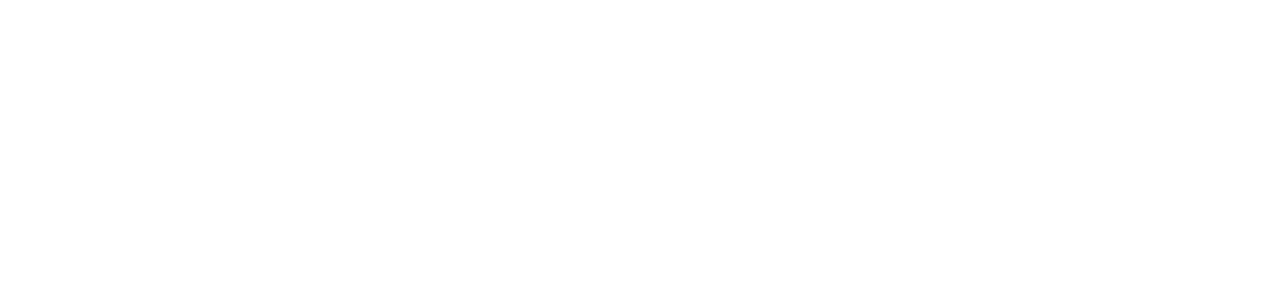
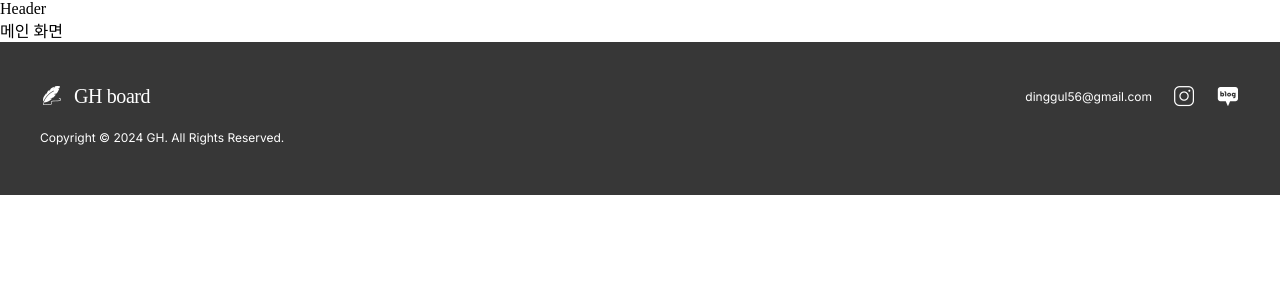
Before and after one commit to gh-56/Spring_Project, a React (Create React App) app in the folder board-front/: page / in a window 1280 px wide. Before the commit this address had no page. Shown: the top 300 px of the page. Built offline with nearby package versions, Linux system fonts and the light colour scheme; a web font is replaced by a local one.

Commit message:
feat: React-Router-Dom SPA 작업업

```diff
--- a/board-front/src/App.tsx
+++ b/board-front/src/App.tsx
@@ -8,6 +8,15 @@
 import InputBox from 'components/InputBox';
 import Footer from 'layouts/Footer';
 import { Route, Routes } from 'react-router-dom';
+import Main from 'Views/Main';
+import Authentication from 'Views/Authentication';
+import Search from 'Views/Search';
+import User from 'Views/User';
+import BoardDetail from 'Views/Board/Detail';
+import BoardWrite from 'Views/Board/Write';
+import BoardUpdate from 'Views/Board/Update';
+import Container from 'layouts/Container';
+import { AUTH_PATH, BOARD_DETAIL_PATH, BOARD_PATH, BOARD_UPDATE_PATH, BOARD_WRITE_PATH, MAIN_PATH, SEARCH_PATH, USER_PATH } from 'constant';
 
 
 //          component: Application 컴포넌트          //
@@ -23,7 +32,18 @@
   // description: 게시물 수정하기: '/board/update/:boardNumber' - BoardUpdate //
   return (
     <Routes>
-      {/* <Route path='/' element={<Main />} /> */}
+      <Route element={<Container />}>
+        <Route path={MAIN_PATH()} element={<Main />} />
+        <Route path={AUTH_PATH()} element={<Authentication />} />
+        <Route path={SEARCH_PATH(':searchWord')} element={<Search />} />
+        <Route path={USER_PATH(':userEmail')} element={<User />} />
+        <Route path={BOARD_PATH()}>
+          <Route path={BOARD_WRITE_PATH()} element={<BoardWrite />} />
+          <Route path={BOARD_DETAIL_PATH(':boardNumber')} element={<BoardDetail />} />
+          <Route path={BOARD_UPDATE_PATH(':boardNumber')} element={<BoardUpdate />} />
+        </Route>
+        <Route path="*" element={<h1>404 Not Found</h1>} />
+      </Route>
     </Routes>
   );
 }
--- /dev/null
+++ b/board-front/src/constant/index.ts
@@ -0,0 +1,8 @@
+export const MAIN_PATH = () => '/';
+export const AUTH_PATH = () => '/auth';
+export const SEARCH_PATH = (searchWord: string) => `/search/${searchWord}`;
+export const USER_PATH = (userEmail: string) => `/user/${userEmail}`;
+export const BOARD_PATH = () => '/board';
+export const BOARD_DETAIL_PATH = (boardNumber: string | number) => `detail/${boardNumber}`;
+export const BOARD_WRITE_PATH = () => 'write';
+export const BOARD_UPDATE_PATH = (boardNumber: string | number) => `update/${boardNumber}`;
--- /dev/null
+++ b/board-front/src/layouts/Container/index.tsx
@@ -0,0 +1,19 @@
+import React from 'react'
+import Footer from 'layouts/Footer'
+import Header from 'layouts/Header'
+import { Outlet, useLocation } from 'react-router-dom'
+
+//          component: 레이아웃          //
+export default function Container() {
+  //          state: 현재 페이지의 path name 상태           //
+  const {pathname} = useLocation();
+
+  //          render: 레이아웃 렌더링          //
+  return (
+    <>
+        <Header />
+        <Outlet />
+        {pathname !== '/auth' && <Footer />}
+    </>
+  )
+}
--- /dev/null
+++ b/board-front/src/layouts/Header/index.tsx
@@ -0,0 +1,10 @@
+import React from 'react'
+import './style.css';
+
+//          component: 헤더 레이아웃          //
+export default function Header() {
+  //          render: 헤더 레이아웃 렌더링          //
+  return (
+    <div>Header</div>
+  )
+}
```
Also changed, not shown: board-front/src/layouts/Header/style.css (added).
